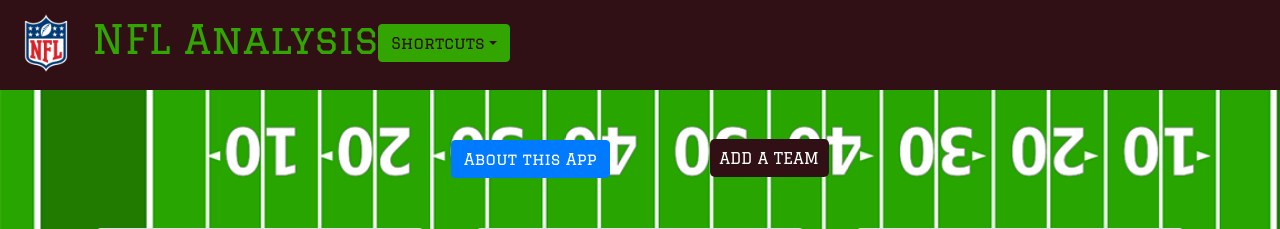
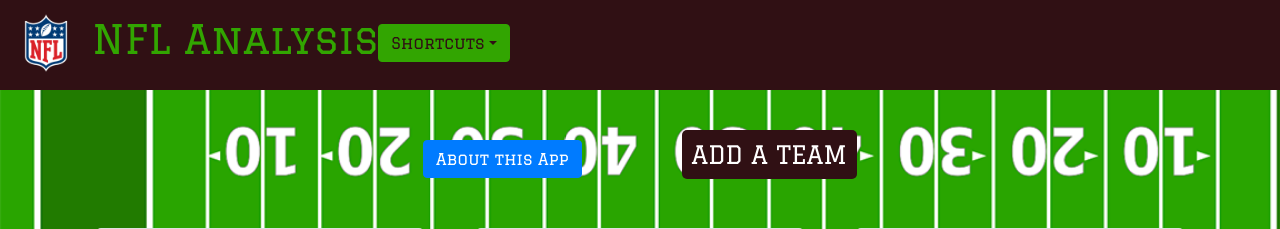
Before and after one commit to Juicester/project4-frontend, a React (Create React App) app: page / in a window 1280 px wide. Shown: the top 229 px of the page. Built offline with nearby package versions, Linux system fonts and the light colour scheme.

Commit message:
redid some styling

```diff
--- a/src/components/Header/Header.css
+++ b/src/components/Header/Header.css
@@ -21,7 +21,6 @@ header {
 
 .dropdown-menu {
 	background-color: #f8f4e3;
-	padding-left: 100px;
 }
 
 .dropdown-item {
--- a/src/components/Header/Header.js
+++ b/src/components/Header/Header.js
@@ -17,7 +17,7 @@ class Header extends Component {
 					</Navbar.Brand>
 					<h1>NFL Analysis</h1>
 					<DropdownButton
-						// alignRight
+						alignRight
 						id='dropdown-basic-button'
 						title='Shortcuts'>
 						<Link className='dropdown-item' to={`/teams`}>
--- a/src/components/Homepage/Homepage.css
+++ b/src/components/Homepage/Homepage.css
@@ -38,7 +38,7 @@
 	padding: 10px;
 	border-radius: 5px;
 	text-transform: uppercase;
-	font-size: 16px;
+	font-size: 25px;
 }
 
 .home-cards:hover {
```
